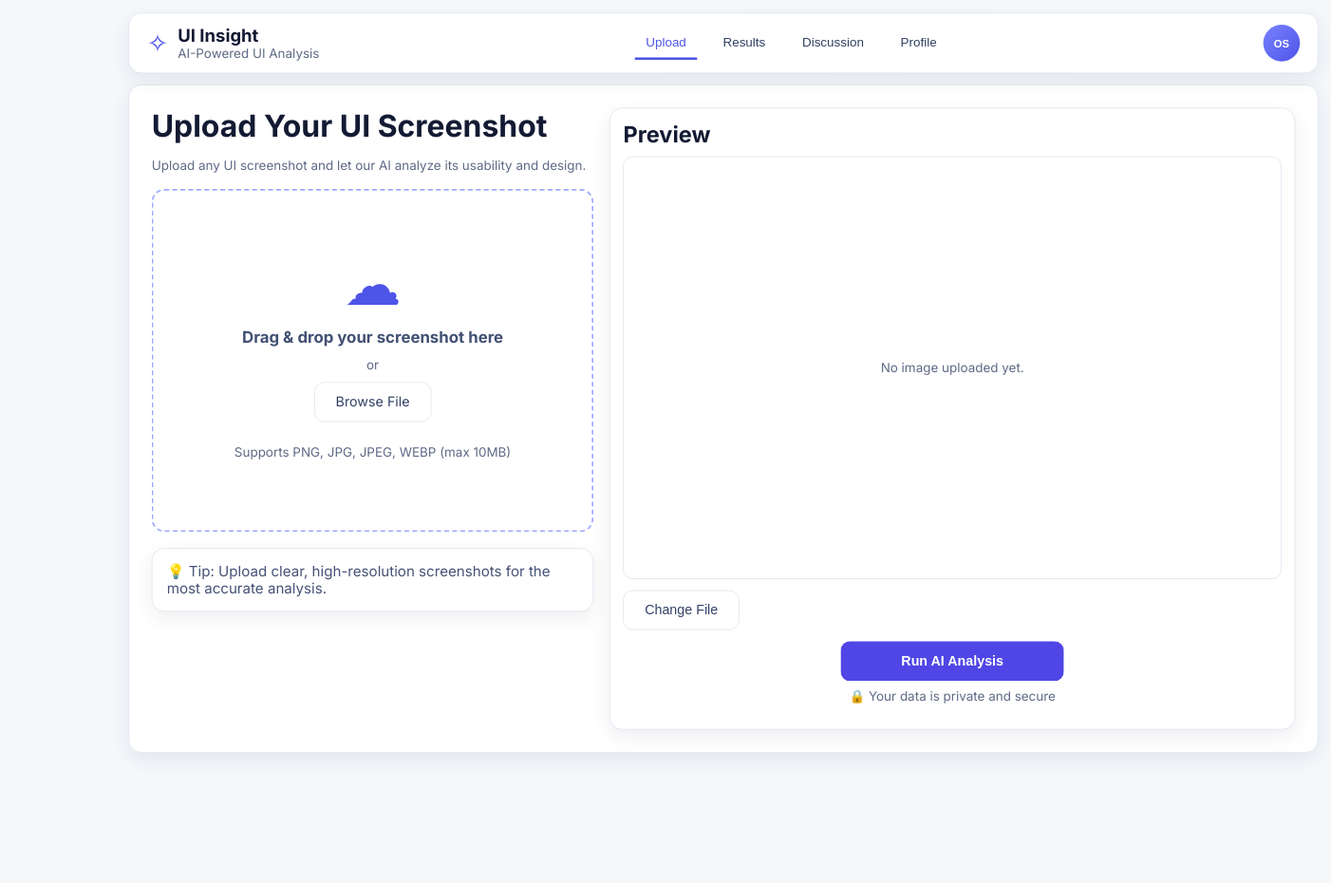
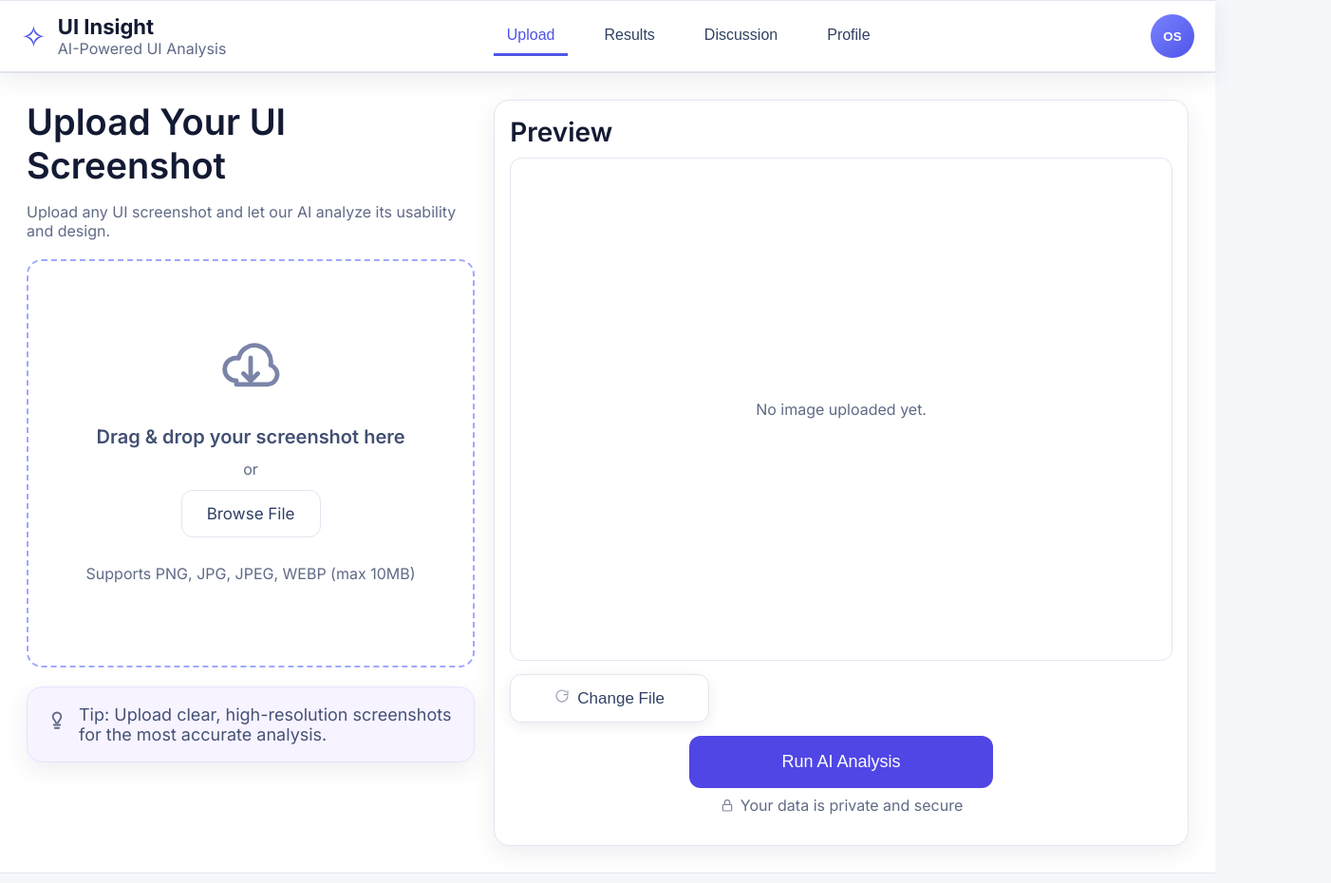
Before and after one commit to Zhaochen922/625_project, a website: page public/index.html in a window 1280 px wide. Shown: the whole page at 95% size, 1402 px wide, since content can reach past the window. Drawn offline with Linux system fonts and the light colour scheme; no server answers.

Commit message:
Restore tab style and make layout full-width per feedback

```diff
--- a/public/index.html
+++ b/public/index.html
@@ -6,7 +6,7 @@
   <title>UI Insight</title>
   <link rel="preconnect" href="https://fonts.googleapis.com">
   <link rel="preconnect" href="https://fonts.gstatic.com" crossorigin>
-  <link href="https://fonts.googleapis.com/css2?family=Inter:wght@400;500;600;700;800&display=swap" rel="stylesheet">
+  <link href="https://fonts.googleapis.com/css2?family=Inter:wght@400;500;600;700&display=swap" rel="stylesheet">
   <link rel="stylesheet" href="/styles.css" />
 </head>
 <body>
@@ -45,13 +45,13 @@
             <p class="muted">Upload any UI screenshot and let our AI analyze its usability and design.</p>
             <label id="dropZone" class="drop-zone">
               <input id="fileInput" type="file" accept="image/png,image/jpg,image/jpeg,image/webp" hidden>
-              <div class="upload-icon">☁︎</div>
+              <div class="upload-icon" aria-hidden="true"><svg viewBox="0 0 24 24"><path d="M7 18a4 4 0 1 1 .8-7.9A5.5 5.5 0 0 1 19 12.5a3.5 3.5 0 0 1-1 6.8H7z"></path><path d="M12 10v8"></path><path d="M9.5 15.5 12 18l2.5-2.5"></path></svg></div>
               <h3>Drag & drop your screenshot here</h3>
               <div class="muted">or</div>
               <span class="btn secondary">Browse File</span>
               <p class="muted small">Supports PNG, JPG, JPEG, WEBP (max 10MB)</p>
             </label>
-            <div class="tip card">💡 Tip: Upload clear, high-resolution screenshots for the most accurate analysis.</div>
+            <div class="tip card"><span class="tip-icon" aria-hidden="true"><svg viewBox="0 0 24 24"><path d="M9 18h6"></path><path d="M10 21h4"></path><path d="M8 10a4 4 0 1 1 8 0c0 1.7-.8 2.5-1.6 3.4-.6.7-1.2 1.4-1.4 2.6h-2c-.2-1.2-.8-1.9-1.4-2.6C8.8 12.5 8 11.7 8 10z"></path></svg></span><span>Tip: Upload clear, high-resolution screenshots for the most accurate analysis.</span></div>
           </div>
           <div class="upload-right card">
             <h2>Preview</h2>
@@ -59,9 +59,9 @@
               <img id="previewImage" alt="Upload preview" />
               <div id="previewPlaceholder" class="muted">No image uploaded yet.</div>
             </div>
-            <button id="changeFileBtn" class="btn secondary">Change File</button>
+            <button id="changeFileBtn" class="btn secondary icon-btn"><span class="btn-icon" aria-hidden="true"><svg viewBox="0 0 24 24"><path d="M21 12a9 9 0 1 1-2.64-6.36"></path><path d="M21 4v6h-6"></path></svg></span>Change File</button>
             <button id="runAnalysisBtn" class="btn analysis-btn">Run AI Analysis</button>
-            <p class="muted center upload-privacy">🔒 Your data is private and secure</p>
+            <p class="muted center upload-privacy"><span class="inline-icon" aria-hidden="true"><svg viewBox="0 0 24 24"><rect x="5" y="11" width="14" height="10" rx="2"></rect><path d="M8 11V8a4 4 0 0 1 8 0v3"></path></svg></span>Your data is private and secure</p>
           </div>
         </div>
       </section>
@@ -72,7 +72,7 @@
             <h1>Analysis Results</h1>
             <p class="muted">AI identified usability issues and suggested practical improvements.</p>
           </div>
-          <button class="btn secondary">Download Report</button>
+          <button class="btn secondary download-btn"><span class="btn-icon" aria-hidden="true"><svg viewBox="0 0 24 24"><path d="M12 4v11"></path><path d="M8.5 11.5 12 15l3.5-3.5"></path><path d="M5 19h14"></path></svg></span>Download Report</button>
         </div>
         <div class="results-grid">
           <div>
--- a/public/styles.css
+++ b/public/styles.css
@@ -22,13 +22,12 @@
 }
 
 .app-shell {
-  --ui-scale: 0.84;
-  padding: 16px;
-  max-width: 1600px;
-  margin: 0 auto;
-  width: calc(100% / var(--ui-scale));
-  transform: scale(var(--ui-scale));
-  transform-origin: top center;
+  --ui-scale: 1;
+  padding: 0;
+  max-width: none;
+  margin: 0;
+  width: 100%;
+  transform: none;
 }
 .card {
   background: var(--surface);
@@ -39,7 +38,7 @@
 
 .top-nav {
   position: sticky;
-  top: 16px;
+  top: 0px;
   z-index: 3;
   display: flex;
   align-items: center;
@@ -148,7 +147,7 @@
 .preview-frame img { width: 100%; height: 100%; object-fit: contain; display: none; }
 
 .results-grid {
-  margin-top: 16px;
+  margin-top: 0px;
   display: grid;
   grid-template-columns: 1fr 1fr;
   gap: 18px;
@@ -344,3 +343,28 @@
     max-width: 100%;
   }
 }
+
+/* visual refinement */
+body { font-weight: 400; }
+h1 { font-size: 38px; margin: 0 0 8px; font-weight: 600; }
+h2 { font-size: 28px; margin: 0; font-weight: 560; }
+h3 { font-size: 20px; margin: 0; font-weight: 520; }
+.muted, p, label, .btn, .tab, .chip { font-weight: 400; }
+.row-between.section-title h2 { font-weight: 540; }
+#suggestionsList .item-card h3 { font-weight: 400; }
+.main { margin-top: 0; border-top-left-radius: 0; border-top-right-radius: 0; border-top: 1px solid #e8ebf2; }
+.top-nav { border-bottom-left-radius: 0; border-bottom-right-radius: 0; margin-bottom: 0; }
+.tabs { gap: 24px; background: transparent; border-radius: 0; padding: 0; }
+.upload-icon { color: #7b84a8; }
+.upload-icon svg { width: 72px; height: 72px; fill: none; stroke: currentColor; stroke-width: 1.6; stroke-linecap: round; stroke-linejoin: round; }
+.tip { display: flex; align-items: flex-start; gap: 10px; background: #f7f3ff; border-color: #e9e2ff; }
+.tip-icon svg { width: 26px; height: 26px; margin-top: 2px; fill: none; stroke: #5f6a86; stroke-width: 1.7; stroke-linecap: round; stroke-linejoin: round; }
+.icon-btn { display: inline-flex; align-items: center; justify-content: center; gap: 8px; box-shadow: 0 4px 14px rgba(34, 42, 70, 0.08); margin: 0 auto; }
+#changeFileBtn { min-width: 210px; }
+#runAnalysisBtn { width: 320px; padding: 16px 28px; font-size: 18px; }
+.download-btn { box-shadow: 0 4px 14px rgba(54, 62, 88, 0.1); }
+.btn-icon svg { width: 16px; height: 16px; fill: none; stroke: #99a1b5; stroke-width: 1.8; stroke-linecap: round; stroke-linejoin: round; }
+.inline-icon svg { width: 16px; height: 16px; vertical-align: -2px; margin-right: 6px; fill: none; stroke: #7f8799; stroke-width: 1.8; stroke-linecap: round; stroke-linejoin: round; }
+
+.top-nav, .main { border-left: none; border-right: none; border-radius: 0; }
+.main { min-height: calc(100vh - 86px); }
```
